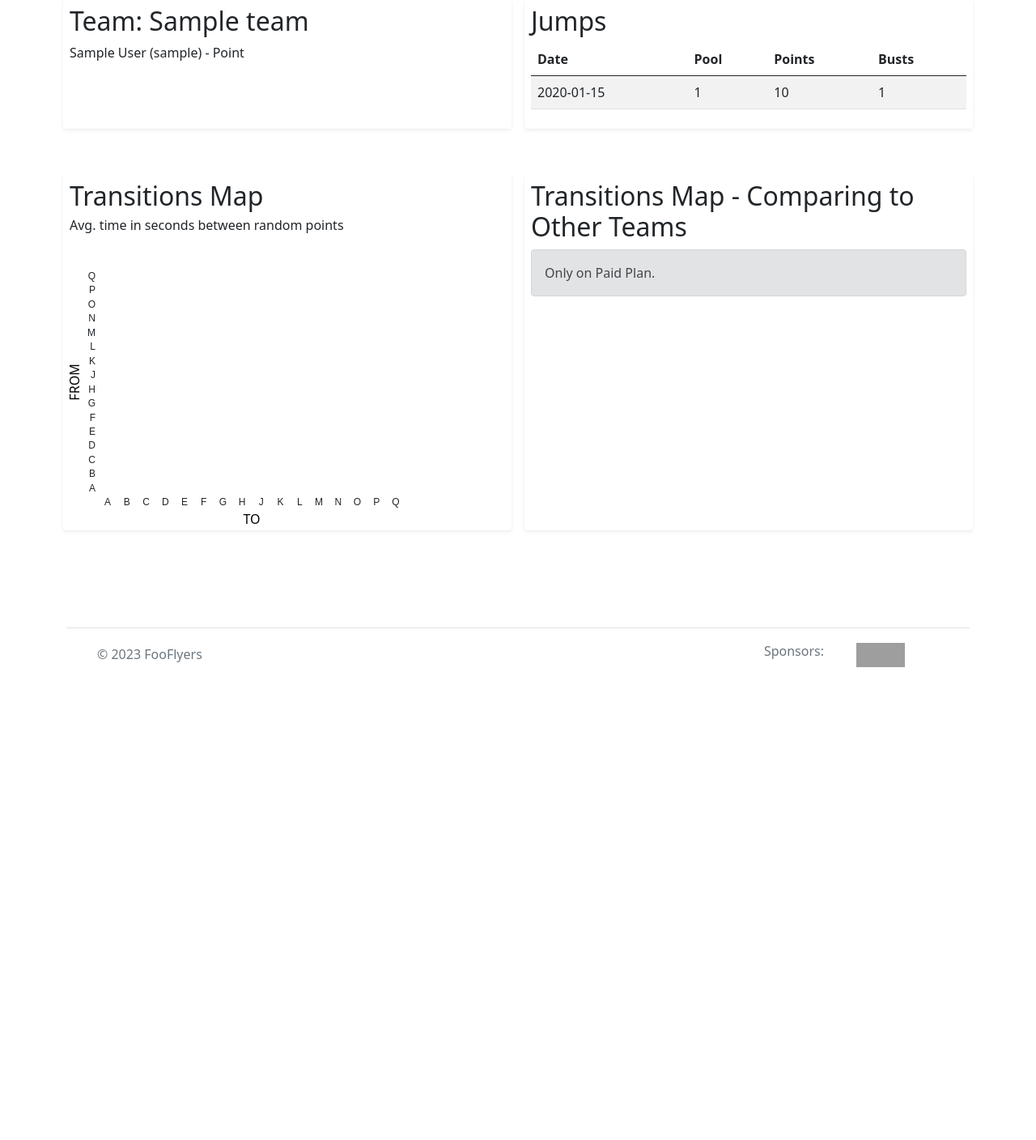
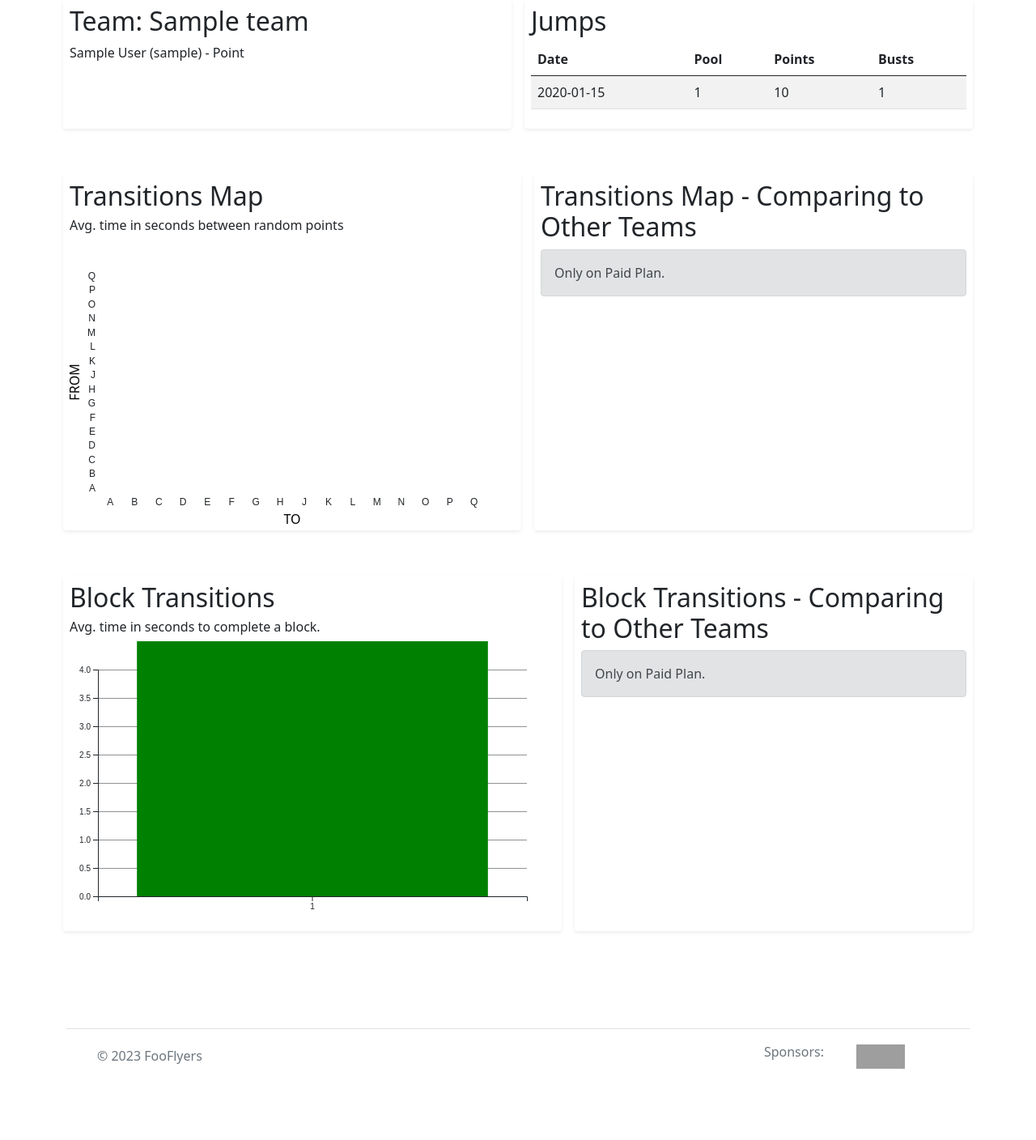
Before and after one commit to paulobueno/point-tracker, a Django app: page /jumps/00000000-0000-0000-0000-000000000001 in a window 1280 px wide. Shown: the part 119-1527 px from the top of the page at 81% size. Before the commit the page ends 943 px from the top, so only its background shows below. Run offline with Django 4.2, Linux system fonts and the light colour scheme; tables that the repository leaves empty hold one stand-in row (values such as "Sample post"); data that the repository does not hold is empty; some libraries are stand-ins or nearby versions; grey boxes are pictures that could not be loaded.

Commit message:
added Block Transitions

```diff
--- a/tracker/static/js/heatmap.js
+++ b/tracker/static/js/heatmap.js
@@ -1,9 +1,62 @@
+function barChart(jsonData, selectedId) {
+    d3.json(jsonData).then(function(data) {
+        const margin = {top: 35, right: 35, bottom: 35, left: 35},
+              width = 600 - margin.left - margin.right,
+              height = 350 - margin.top - margin.bottom,
+              svg = d3.select(selectedId)
+                      .append("svg")
+                      .attr("width", width + margin.left + margin.right)
+                      .attr("height", height + margin.top + margin.bottom)
+                      .append("g")
+                      .attr("transform", `translate(${margin.left}, ${margin.top})`);
+        const yScale = d3.scaleLinear()
+                         .range([height, 0])
+                         .domain([0, 4]);
+        const xScale = d3.scaleBand()
+                         .range([0, width])
+                         .domain(data.map((d) => d.start))
+                         .padding(0.1);
+        svg.append('g')
+           .call(d3.axisLeft(yScale));
+        svg.append('g')
+           .attr('transform', `translate(0, ${height})`)
+           .call(d3.axisBottom(xScale));
+        svg.append('g')
+           .attr('class', 'grid')
+           .attr('opacity', 0.5)
+           .call(d3.axisLeft()
+                   .scale(yScale)
+                   .tickSize(-width, 0, 0)
+                   .tickFormat(''));
+        svg.selectAll()
+           .data(data)
+           .enter()
+           .append('rect')
+           .style('fill', 'green')
+           .attr('x', (s) => xScale(s.start))
+           .attr('y', (s) => yScale(s.duration))
+           .attr('height', (s) => height - yScale(s.duration))
+           .attr('width', xScale.bandwidth());
+        svg.selectAll()
+           .data(data)
+           .enter()
+           .append('text')
+           .style("font-size", 12)
+           .attr('class', 'divergence')
+           .attr('x', (a) => xScale(a.start) + xScale.bandwidth() / 2)
+           .attr('y', (a) => yScale(a.duration) + 30)
+           .attr('fill', 'white')
+           .attr('text-anchor', 'middle')
+           .text((a) => a.duration);
+
+
+    })
+}
+
 function genHeatMap(jsonData, selectedId) {
 d3.json(jsonData).then(function(data) {
-console.log(jsonData);
-console.log(selectedId);
 const margin = {top: 35, right: 35, bottom: 35, left: 35},
-      width = 450 - margin.left - margin.right,
+      width = 550 - margin.left - margin.right,
       height = 350 - margin.top - margin.bottom,
       svg = d3.select(selectedId)
               .append("svg")
@@ -53,7 +106,7 @@ const margin = {top: 35, right: 35, bottom: 35, left: 35},
   // Build color scale
   const myColor = d3.scaleSequential()
     .interpolator(d3.interpolateRdYlGn)
-    .domain([-2,-1])
+    .domain([-1.5,-0.5])
 
   // create a tooltip
   const tooltip = d3.select(selectedId)
--- a/tracker/templates/team.html
+++ b/tracker/templates/team.html
@@ -8,7 +8,7 @@
         <div class="col shadow-sm p-2 mb-5 bg-white rounded m-2">
             <p class="h2">Team: {{team.name}}</p>
             {% for member in members %}
-                {{member.name}} ({{member.nickname}}) - {{member.get_position_display}}<br>
+            {{member.name}} ({{member.nickname}}) - {{member.get_position_display}}<br>
             {% endfor %}
         </div>
         <div class="col shadow-sm p-2 mb-5 bg-white rounded m-2">
@@ -48,9 +48,23 @@
             </div>
         </div>
     </div>
+    <div class="row">
+        <div class="col shadow-sm p-2 mb-5 bg-white rounded m-2">
+            <p class="h2">Block Transitions</p>
+            <p class="h6">Avg. time in seconds to complete a block.</p>
+            <div id="team_block_transitions"></div>
+        </div>
+        <div class="col shadow-sm p-2 mb-5 bg-white rounded m-2">
+            <p class="h2">Block Transitions - Comparing to Other Teams</p>
+            <div id="team_block_transitions_comparison">
+                <div class="alert alert-secondary" role="alert">Only on Paid Plan.</div>
+            </div>
+        </div>
+    </div>
 </div>
 <script>const data_url = "{% url 'heatmap_transition' team.external_id %}"</script>
 <script src="{% static '/js/heatmap.js' %}"></script>
 <script>genHeatMap("{% url 'heatmap_transition' team.external_id %}","#my_dataviz")</script>
 <script>genHeatMap("{% url 'heatmap_transition_comparison' team.external_id %}","#my_dataviz2")</script>
+<script>barChart("{% url 'block_transition' team.external_id %}","#team_block_transitions")</script>
 {% endblock %}
--- a/tracker/urls.py
+++ b/tracker/urls.py
@@ -13,6 +13,9 @@ urlpatterns = [
     path('team/heatmap_transition/<uuid:team_external_id>',
          views.heatmap_transitions_data,
          name='heatmap_transition'),
+    path('team/block_transition/<uuid:team_external_id>',
+         views.block_transitions_data,
+         name='block_transition'),
     path('team/heatmap_transition_comparison/<uuid:team_external_id>',
          views.heatmap_transitions_comparison_data,
          name='heatmap_transition_comparison'),
--- a/tracker/views.py
+++ b/tracker/views.py
@@ -162,17 +162,36 @@ def heatmap_transitions_data(_, team_external_id):
             v = all_transitions.get(k)
             all_transitions.update({k: {'duration_sum': v.get('duration_sum') + row.get('duration'),
                                         'count': v.get('count') + 1}})
-        # row_json = {'start': str(row.get('point_1_id')),
-        #             'end': str(row.get('point_2_id')),
-        #             'duration': row.get('duration')}
-        # data.append(row_json)
     for k in all_transitions.keys():
         if all_transitions.get(k).get('count') > 0:
-            duration = all_transitions.get(k).get('duration_sum')/all_transitions.get(k).get('count')
+            duration = all_transitions.get(k).get('duration_sum') / all_transitions.get(k).get('count')
             data.append({'start': k[0],
                          'end': k[1],
                          'duration': round(duration, 2)})
     data = sorted(data, key=lambda d: (d['start'], d['end']), reverse=True)
+    return JsonResponse(data, safe=False)
+
+
+def block_transitions_data(_, team_external_id):
+    blocks = [p[0] for p in Point.blocks]
+    all_transitions = dict([((block, block), dict((('duration_sum', 0), ('count', 0)))) for block in blocks])
+    team = Team.objects.get(external_id=team_external_id)
+    jumps = Jump.objects.filter(team=team)
+    transitions = Transition.objects.filter(jump__in=jumps)
+    data = []
+    for row in transitions.values():
+        if row.get('point_1_id') in blocks and row.get('point_1_id') == row.get('point_2_id'):
+            k = (str(row.get('point_1_id')), str(row.get('point_2_id')))
+            v = all_transitions.get(k)
+            all_transitions.update({k: {'duration_sum': v.get('duration_sum') + row.get('duration'),
+                                        'count': v.get('count') + 1}})
+    for k in all_transitions.keys():
+        if all_transitions.get(k).get('count') > 0:
+            duration = all_transitions.get(k).get('duration_sum') / all_transitions.get(k).get('count')
+            data.append({'start': k[0],
+                         'end': k[1],
+                         'duration': round(duration, 2)})
+    data = sorted(data, key=lambda d: int(d['start']))
     return JsonResponse(data, safe=False)
 
 
```
